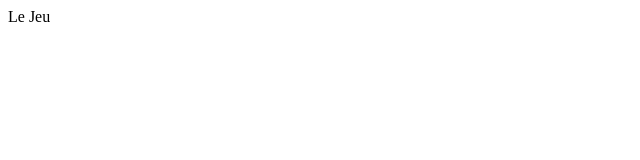
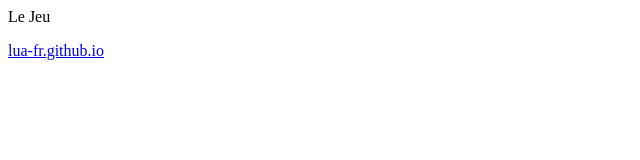
Before and after one commit to lua-fr/lua-fr.github.io, a plain HTML site: page index.html in a window 1280 px wide. Shown: the whole page, without its empty margins (0-640 px from the left). Drawn offline with Linux system fonts and the light colour scheme.

Commit message:
test update

```diff
--- a/index.html
+++ b/index.html
@@ -4,5 +4,6 @@
 </head>
 <body>
 <p>Le Jeu</p>
+<p><a href="lua-fr.github.io/">lua-fr.github.io</a></p>
 </body>
 </html>
```
